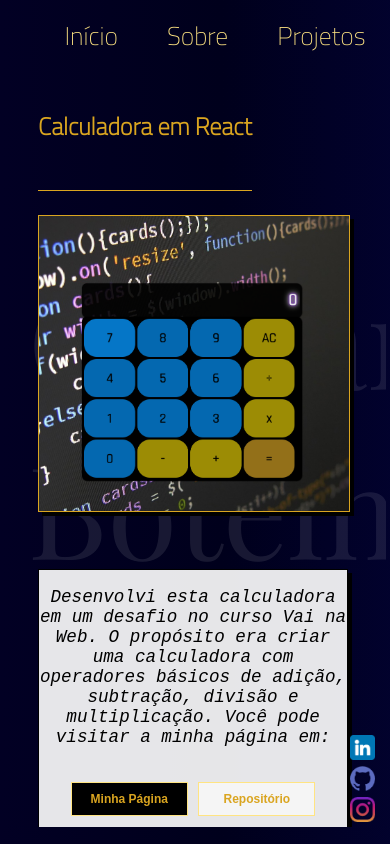
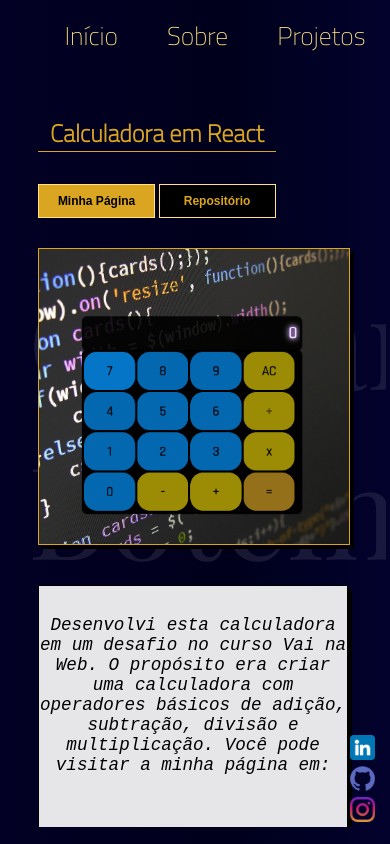
Before and after one commit to GiulianoBotelho/portfolio, a React (Vite) app: page /Projetos in a window 390 px wide. Built offline with nearby package versions, Linux system fonts and the light colour scheme; a web font is replaced by a local one.

Commit message:
ajuste responsivo

```diff
--- a/src/components/Estilos/Estilo-projeto.jsx
+++ b/src/components/Estilos/Estilo-projeto.jsx
@@ -67,7 +67,6 @@ transition: 500ms;
 cursor: pointer;
 color: goldenrod;
 &:hover{
-  color: whitesmoke;
   transition: 500ms;
 }
 `
--- a/src/components/Estilos/Estilo-sobre.jsx
+++ b/src/components/Estilos/Estilo-sobre.jsx
@@ -29,6 +29,7 @@ export const SobreMim = styled.button`
   transition: 0.5s ease-in-out;
   background: #FFE482;
   color:black;
+  scale:1.05;
 }
 @media (max-width:600px){
   width:30vw;
--- a/src/components/projetos.jsx
+++ b/src/components/projetos.jsx
@@ -46,7 +46,14 @@ export default function Projetos() {
         <ProSection>
           {projeto.map((item) =>
             <FigProImg key={item.Imagem}>
-              <ProTitulo>{item.titulo}</ProTitulo>
+             <section>
+             <ProTitulo>
+                {item.titulo}
+
+              </ProTitulo>
+                <a style={{ textDecoration: "none" }} href={item.link} target='_blank'>  <SobreMim style={{ fontSize: '12px', color: "black", fontWeight: "bold", backgroundColor: "goldenrod" }}> Minha Página</SobreMim></a>
+                  <a style={{ textDecoration: "none" }} href={item.github} target='_blank'>   <SobreMim style={{ fontSize: '12px', color: " goldenrod", fontWeight: "bold", backgroundColor: "black", color: "goldenrod" }}> Repositório</SobreMim></a>
+             </section>
               <ProImg
                 initial={{ opacity: 0 }}
                 animate={{ opacity: 1 }}
@@ -58,9 +65,6 @@ export default function Projetos() {
                 transition={{ delay: 0.5 }}
               >
                 <p>{item.descricao}</p>
-                <p><a style={{ textDecoration: "none" }} href={item.link} target='_blank'>  <SobreMim style={{ fontSize: '12px', color: "goldenrod", fontWeight: "bold", backgroundColor: "black" }}> Minha Página</SobreMim></a>
-                  <a style={{ textDecoration: "none" }} href={item.github} target='_blank'>   <SobreMim style={{ fontSize: '12px', color: "black", fontWeight: "bold", backgroundColor: "whitesmoke", color: "goldenrod" }}> Repositório</SobreMim></a>
-                </p>
                 <figure>
                   {item.html && <Img src={item.html} />}
                   {item.css && <Img src={item.css} />}
```
